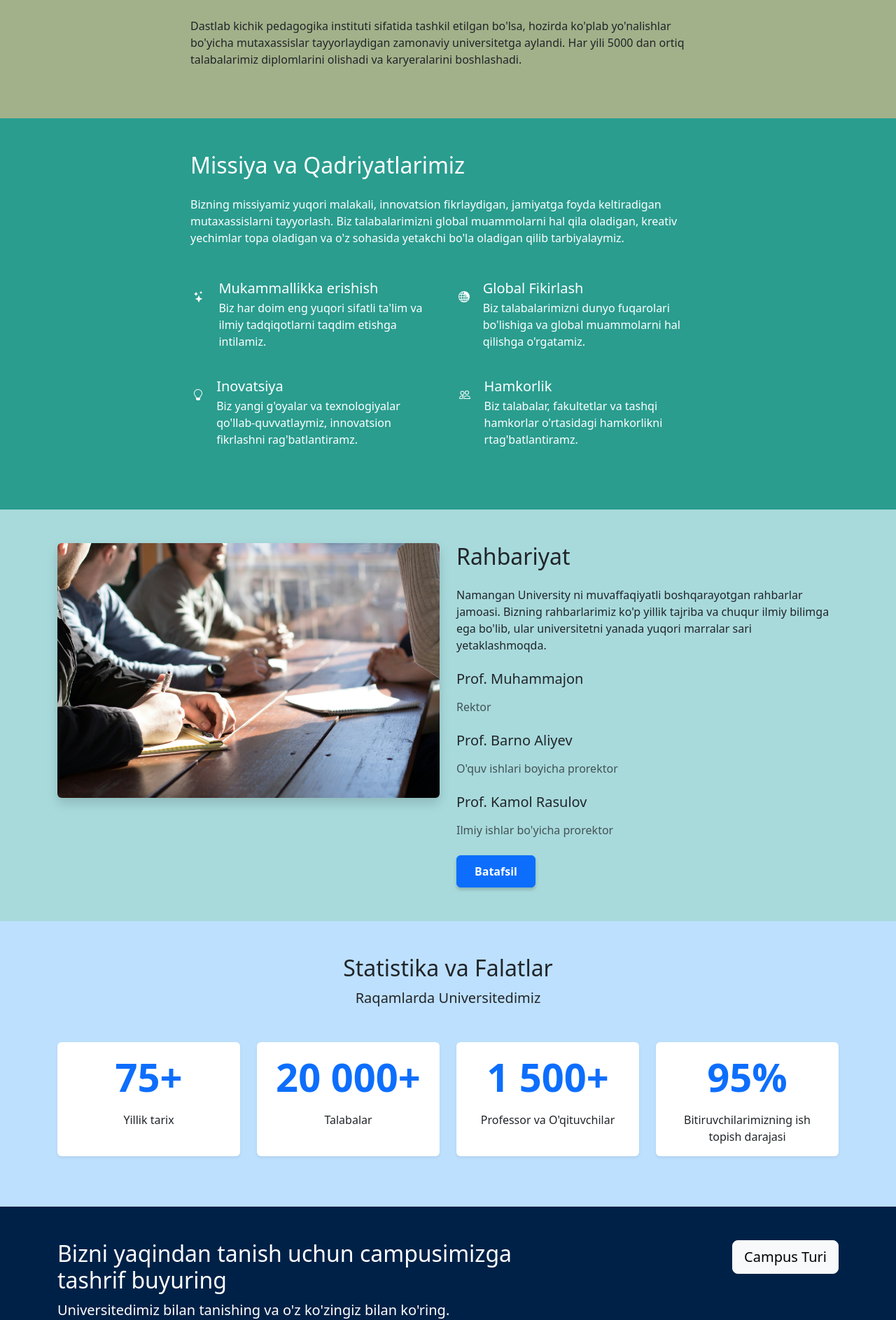
After one commit to Axror2001/bgend, a Django app: page /about_us/ in a window 1280 px wide. The commit adds this page. Shown: the part 957-2843 px from the top of the page at 70% size. Run offline with Django 5.2, Linux system fonts and the light colour scheme.

Commit message:
yangilanish

```diff
--- /dev/null
+++ b/apps/home/templates/home/about_us.html
@@ -0,0 +1,216 @@
+{% extends 'base.html' %}
+{% load static %}
+
+{% block title %} Biz haqimizda {% endblock %}
+
+{% block content %}
+
+<section class="py-5 bg-fu">
+    <div class="container">
+        <div class="row">
+            <div class="col-lg-8 mx-auto">
+                <h2 class="mb-4 "> Bizning Tarix</h2>
+
+                <p class="mb-4">
+                    Namangan University 1950-yildan bugungacha ilm-fan va ta'lim sohasida
+                    faoliyat ko'rsatib kelmoqda. 75 yil davomida universitetimiz katta
+                    rivojlanish yo'lini bosib o'tdi. O'zbekistonning eng yirik va nufuzli
+                    oliy o'quv yurtlaridan biri sifatida tanilgan.
+                </p>
+                <p class="mb-4">
+                    Dastlab kichik pedagogika instituti sifatida tashkil etilgan bo'lsa,
+                    hozirda ko'plab yo'nalishlar bo'yicha mutaxassislar tayyorlaydigan zamonaviy
+                    universitetga aylandi. Har yili 5000 dan ortiq talabalarimiz diplomlarini
+                    olishadi va karyeralarini boshlashadi.
+                </p>
+            </div>
+        </div>
+    </div>
+</section>
+
+<section class="py-5 bg-yangi">
+    <div class="container">
+        <div class="row">
+            <div class="col-lg-8 mx-auto text-white">
+                <h2 class="mb-4 "> Missiya va Qadriyatlarimiz</h2>
+
+                <p class="mb-4">
+                    Bizning missiyamiz yuqori malakali, innovatsion fikrlaydigan,
+                    jamiyatga foyda keltiradigan mutaxassislarni tayyorlash. Biz
+                    talabalarimizni global muammolarni hal qila oladigan, kreativ
+                    yechimlar topa oladigan va o'z sohasida yetakchi bo'la oladigan
+                    qilib tarbiyalaymiz.
+                </p>
+
+                <div class="row mt-5">
+                    <div class="col-md-6 mb-4">
+                        <div class="d-flex">
+                            <div class="feature-icon bg-yangi text-white me-3">
+                                <svg xmlns="http://www.w3.org/2000/svg" width="16" height="16" fill="currentColor" class="bi bi-stars" viewBox="0 0 16 16">
+                                    <path d="M7.657 6.247c.11-.33.576-.33.686 0l.645 1.937a2.89 2.89 0 0 0 1.829 1.828l1.936.645c.33.11.33.576 0 .686l-1.937.645a2.89 2.89 0 0 0-1.828 1.829l-.645 1.936a.361.361 0 0 1-.686 0l-.645-1.937a2.89 2.89 0 0 0-1.828-1.828l-1.937-.645a.361.361 0 0 1 0-.686l1.937-.645a2.89 2.89 0 0 0 1.828-1.828l.645-1.937zM3.794 1.148a.217.217 0 0 1 .412 0l.387 1.162c.173.518.579.924 1.097 1.097l1.162.387a.217.217 0 0 1 0 .412l-1.162.387A1.734 1.734 0 0 0 4.593 5.69l-.387 1.162a.217.217 0 0 1-.412 0L3.407 5.69A1.734 1.734 0 0 0 2.31 4.593l-1.162-.387a.217.217 0 0 1 0-.412l1.162-.387A1.734 1.734 0 0 0 3.407 2.31l.387-1.162zM10.863.099a.145.145 0 0 1 .274 0l.258.774c.115.346.386.617.732.732l.774.258a.145.145 0 0 1 0 .274l-.774.258a1.156 1.156 0 0 0-.732.732l-.258.774a.145.145 0 0 1-.274 0l-.258-.774a1.156 1.156 0 0 0-.732-.732L9.1 2.137a.145.145 0 0 1 0-.274l.774-.258c.346-.115.617-.386.732-.732L10.863.1z"/>
+                                </svg>
+                            </div>
+
+                            <div>
+                                <h5 class="mb-1"> Mukammallikka erishish</h5>
+                                <p> Biz har doim eng yuqori sifatli ta'lim va ilmiy tadqiqotlarni taqdim etishga intilamiz.</p>
+                            </div>
+                        </div>
+                    </div>
+
+                    <div class="col-md-6 mb-4">
+                        <div class="d-flex">
+                            <div class="feature-icon bg-yangi text-white me-3">
+                                <svg xmlns="http://www.w3.org/2000/svg" width="16" height="16" fill="currentColor" class="bi bi-globe" viewBox="0 0 16 16">
+                                    <path d="M0 8a8 8 0 1 1 16 0A8 8 0 0 1 0 8zm7.5-6.923c-.67.204-1.335.82-1.887 1.855A7.97 7.97 0 0 0 5.145 4H7.5V1.077zM4.09 4a9.267 9.267 0 0 1 .64-1.539 6.7 6.7 0 0 1 .597-.933A7.025 7.025 0 0 0 2.255 4H4.09zm-.582 3.5c.03-.877.138-1.718.312-2.5H1.674a6.958 6.958 0 0 0-.656 2.5h2.49zM4.847 5a12.5 12.5 0 0 0-.338 2.5H7.5V5H4.847zM8.5 5v2.5h2.99a12.495 12.495 0 0 0-.337-2.5H8.5zM4.51 8.5a12.5 12.5 0 0 0 .337 2.5H7.5V8.5H4.51zm3.99 0V11h2.653c.187-.765.306-1.608.338-2.5H8.5zM5.145 12c.138.386.295.744.468 1.068.552 1.035 1.218 1.65 1.887 1.855V12H5.145zm.182 2.472a6.696 6.696 0 0 1-.597-.933A9.268 9.268 0 0 1 4.09 12H2.255a7.024 7.024 0 0 0 3.072 2.472zM3.82 11a13.652 13.652 0 0 1-.312-2.5h-2.49c.062.89.291 1.733.656 2.5H3.82zm6.853 3.472A7.024 7.024 0 0 0 13.745 12H11.91a9.27 9.27 0 0 1-.64 1.539 6.688 6.688 0 0 1-.597.933zM8.5 12v2.923c.67-.204 1.335-.82 1.887-1.855.173-.324.33-.682.468-1.068H8.5zm3.68-1h.375c.365-.767.594-1.61.656-2.5h-2.49c-.036.882-.138 1.718-.312 2.5h1.77zm.543-3h-2.183A13.68 13.68 0 0 0 10.855 5h1.855a7.028 7.028 0 0 1 .953 3zm-2.733-3.695c-.077.31-.163.64-.253.988a10.493 10.493 0 0 0-.309 2.707h2.248a7.034 7.034 0 0 0-.598-2.474 6.698 6.698 0 0 0-1.088-1.221z"/>
+                                </svg>
+                            </div>
+
+                            <div>
+                                <h5 class="mb-1"> Global Fikirlash</h5>
+                                <p> Biz talabalarimizni dunyo fuqarolari bo'lishiga va global muammolarni hal qilishga o'rgatamiz.</p>
+                            </div>
+                        </div>
+                    </div>
+
+
+                    <div class="col-md-6 mb-4">
+                        <div class="d-flex">
+                            <div class="feature-icon bg-yangi text-white me-3">
+                                <svg xmlns="http://www.w3.org/2000/svg" width="16" height="16" fill="currentColor" class="bi bi-lightbulb" viewBox="0 0 16 16">
+                                    <path d="M2 6a6 6 0 1 1 10.174 4.31c-.203.196-.359.4-.453.619l-.762 1.769A.5.5 0 0 1 10.5 13a.5.5 0 0 1 0 1 .5.5 0 0 1 0 1l-.224.447a1 1 0 0 1-.894.553H6.618a1 1 0 0 1-.894-.553L5.5 15a.5.5 0 0 1 0-1 .5.5 0 0 1 0-1 .5.5 0 0 1-.46-.302l-.761-1.77a1.964 1.964 0 0 0-.453-.618A5.984 5.984 0 0 1 2 6zm6-5a5 5 0 0 0-3.479 8.592c.263.254.514.564.676.941L5.83 12h4.342l.632-1.467c.162-.377.413-.687.676-.941A5 5 0 0 0 8 1z"/>
+                                </svg>
+                            </div>
+
+                            <div>
+                                <h5 class="mb-1"> Inovatsiya</h5>
+                                <p> Biz yangi g'oyalar va texnologiyalar qo'llab-quvvatlaymiz, innovatsion fikrlashni rag'batlantiramz.</p>
+                            </div>
+                        </div>
+                    </div>
+
+                    <div class="col-md-6 mb-4">
+                        <div class="d-flex">
+                            <div class="feature-icon bg-yangi
+
+
+                            text-white me-3">
+                                <svg xmlns="http://www.w3.org/2000/svg" width="16" height="16" fill="currentColor" class="bi bi-people" viewBox="0 0 16 16">
+                                    <path d="M15 14s1 0 1-1-1-4-5-4-5 3-5 4 1 1 1 1h8Zm-7.978-1A.261.261 0 0 1 7 12.996c.001-.264.167-1.03.76-1.72C8.312 10.629 9.282 10 11 10c1.717 0 2.687.63 3.24 1.276.593.69.758 1.457.76 1.72l-.008.002a.274.274 0 0 1-.014.002H7.022ZM11 7a2 2 0 1 0 0-4 2 2 0 0 0 0 4Zm3-2a3 3 0 1 1-6 0 3 3 0 0 1 6 0ZM6.936 9.28a5.88 5.88 0 0 0-1.23-.247A7.35 7.35 0 0 0 5 9c-4 0-5 3-5 4 0 .667.333 1 1 1h4.216A2.238 2.238 0 0 1 5 13c0-1.01.377-2.042 1.09-2.904.243-.294.526-.569.846-.816ZM4.92 10A5.493 5.493 0 0 0 4 13H1c0-.26.164-1.03.76-1.724.545-.636 1.492-1.256 3.16-1.275ZM1.5 5.5a3 3 0 1 1 6 0 3 3 0 0 1-6 0Zm3-2a2 2 0 1 0 0 4 2 2 0 0 0 0-4Z"/>
+                                </svg>
+                            </div>
+
+                            <div>
+                                <h5 class="mb-1"> Hamkorlik</h5>
+                                <p>Biz talabalar, fakultetlar va tashqi hamkorlar o'rtasidagi hamkorlikni rtag'batlantiramz.</p>
+                            </div>
+                        </div>
+                    </div>
+                </div>
+
+
+            </div>
+        </div>
+    </div>
+</section>
+
+<section class="py-5 bg-qora">
+    <div class="container">
+        <div class="row align-item-center">
+            <div class="col-lg-6 md-4 mb-lg-0">
+                <img src="{% static 'img/leadership.jpg' %}" alt="Bizning rahbariyat" class="img-fluid rounded shadow">
+            </div>
+            <div class="col-lg-6 md-4 mb-lg-0">
+                <h2 class="mb-4">Rahbariyat</h2>
+
+
+                <p class="mb-4">
+                    Namangan University ni muvaffaqiyatli boshqarayotgan rahbarlar jamoasi.
+                    Bizning rahbarlarimiz ko'p yillik tajriba va chuqur ilmiy bilimga ega bo'lib,
+                    ular universitetni yanada yuqori marralar sari yetaklashmoqda.
+                </p>
+
+                <div class="mb-4">
+                    <h5 class="mb-3">Prof. Muhammajon</h5>
+                    <p class="mb-0 text-muted">Rektor</p>
+                </div>
+
+                <div class="mb-4">
+                    <h5 class="mb-3">Prof. Barno Aliyev</h5>
+                    <p class="mb-0 text-muted">O'quv ishlari boyicha prorektor</p>
+                </div>
+
+                <div class="mb-4">
+                    <h5 class="mb-3">Prof. Kamol Rasulov</h5>
+                    <p class="mb-0 text-muted">Ilmiy ishlar bo'yicha prorektor</p>
+                </div>
+
+                <a href="#" class="btn btn-primary">Batafsil</a>
+            </div>
+        </div>
+    </div>
+</section>
+
+<section class="py-5 bg-da">
+    <div class="container">
+        <div class="text-center mb-5">
+            <h2> Statistika va Falatlar</h2>
+            <p class="lead"> Raqamlarda Universitedimiz</p>
+        </div>
+
+        <div class="row bg-da">
+            <div class="col-md-3 mb-4 text-center">
+                <div class="card border-0 shadow-sm h-100">
+                    <div class="card-body">
+                        <h3 class="display-4 fw-bold text-primary mb-3">75+</h3>
+                        <p class="mb-0"> Yillik tarix</p>
+                    </div>
+                </div>
+            </div>
+
+            <div class="col-md-3 mb-4 text-center">
+                <div class="card border-0 shadow-sm h-100">
+                    <div class="card-body">
+                        <h3 class="display-4 fw-bold text-primary mb-3">20 000+</h3>
+                        <p class="mb-0">Talabalar</p>
+                    </div>
+                </div>
+            </div>
+
+            <div class="col-md-3 mb-4 text-center">
+                <div class="card border-0 shadow-sm h-100">
+                    <div class="card-body">
+                        <h3 class="display-4 fw-bold text-primary mb-3">1 500+</h3>
+                        <p class="mb-0"> Professor va O'qituvchilar</p>
+                    </div>
+                </div>
+            </div>
+
+            <div class="col-md-3 mb-4 text-center">
+                <div class="card border-0 shadow-sm h-100">
+                    <div class="card-body">
+                        <h3 class="display-4 fw-bold text-primary mb-3">95%</h3>
+                        <p class="mb-0"> Bitiruvchilarimizning ish topish darajasi</p>
+                    </div>
+                </div>
+            </div>
+        </div>
+    </div>
+</section>
+
+<section class="py-5 bg-primary text-white">
+    <div class="container">
+        <div class="row align-item-center">
+            <div class="col-lg-8 mb-4 mb-lg-0">
+                <h2>Bizni yaqindan tanish uchun campusimizga tashrif buyuring</h2>
+                <p class="lead mb-0"> Universitedimiz bilan tanishing va o'z ko'zingiz bilan ko'ring.</p>
+            </div>
+
+            <div class="col-lg-4 text-lg-end">
+                <a href="" class="btn btn-light btn-lg">Campus Turi</a>
+            </div>
+        </div>
+    </div>
+</section>
+
+{% endblock %}
--- a/apps/home/urls.py
+++ b/apps/home/urls.py
@@ -1,6 +1,8 @@
 from django.urls import path
-from .views import home
+from .views import home, about_us
 
 urlpatterns = [
     path("", home, name="home"),
+
+    path("about_us/", about_us, name="about_us"),
 ]
--- a/apps/home/views.py
+++ b/apps/home/views.py
@@ -2,3 +2,6 @@
 
 def home(request):
     return render(request, "home/index.html")
+
+def about_us(request):
+    return render (request, "home/about_us.html")
--- a/templates/base.html
+++ b/templates/base.html
@@ -24,10 +24,10 @@
             <div class="collapse navbar-collapse" id="navbarNav">
         <ul class="navbar-nav ms-auto">
             <li class="nav-item">
-                <a class="nav-link active" href="">Asosiy</a>
+                <a class="nav-link active" href="{% url 'home' %}">Asosiy</a>
             </li>
             <li class="nav-item">
-                <a class="nav-link" href="abaut_us.html">BIz haqimizda</a>
+                <a class="nav-link" href="{% url 'about_us' %}">BIz haqimizda</a>
             </li>
             <li class="nav-item">
                 <a class="nav-link" href="abaut_us.html">Yonalishlar</a>
@@ -57,10 +57,9 @@
                         Kelajak kasblarini chuqur organing va professional karyerangisni boshlang
                     </p>
 
-                    <div class="mt-5">
-                        <a href="#" class="btn btn-primary btn-lg me-3">Qabulga yoziling</a>
-                        <a href="#" class="btn btn-outline-light  btn-lg me-3">Virtual Tour</a>
-                    </div>
+                   {% block hero%}
+
+                   {% endblock%}
                 </div>
             </div>
         </div>
```
Also changed, not shown: apps/home/templates/home/index.html (+10 -1 lines), apps/home/static/img/leadership.jpg (renamed from apps/home/static/img/university_leadership.jpg).
